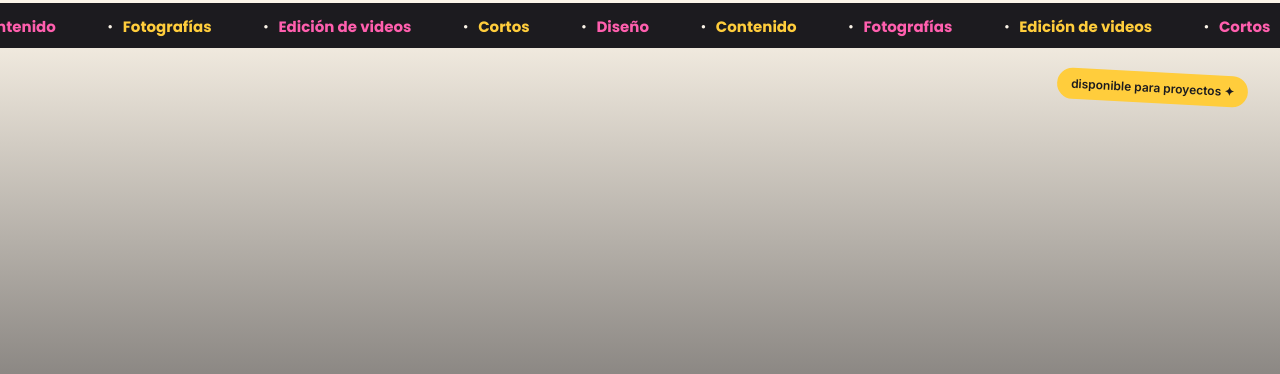
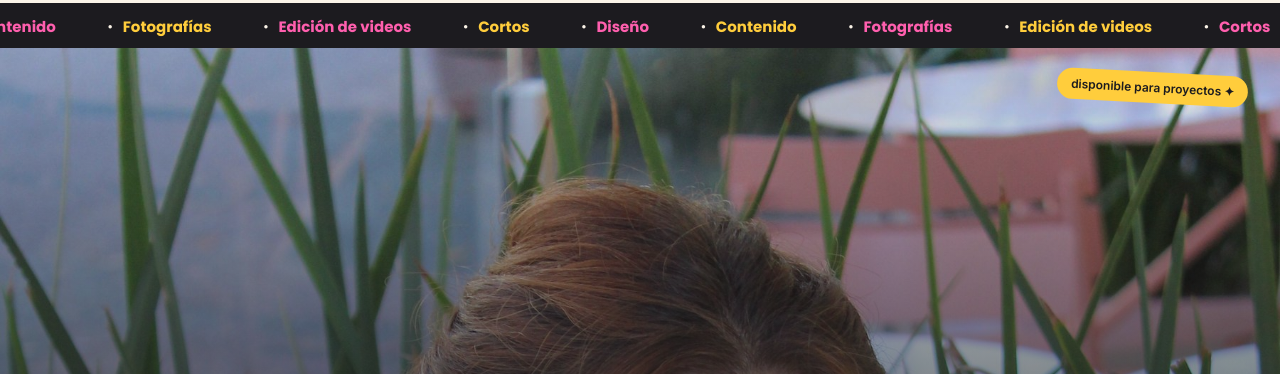
Before and after one commit to Jubascuas/Ju-contenido-portfolio, a plain HTML site: page index.html in a window 1280 px wide. Shown: the part 66-440 px from the top of the page. Drawn offline with Linux system fonts and the light colour scheme.

Commit message:
Agrega foto hero + ajuste posición

```diff
--- a/index.html
+++ b/index.html
@@ -59,7 +59,7 @@
     background:
       linear-gradient(180deg, rgba(28,27,31,0.05) 0%, rgba(28,27,31,0.8) 88%),
       url('assets/hero.jpg');
-    background-size:cover;background-position:center 25%;
+    background-size:cover;background-position:center 20%;
   }
   .hero-content{padding:60px 0 56px;position:relative;z-index:2;display:flex;flex-direction:column;align-items:center;text-align:center;}
   .hero-content h1{color:var(--cream);font-size:clamp(48px, 8vw, 92px);line-height:0.98;}
```
Also changed, not shown: assets/hero.jpg (added).
